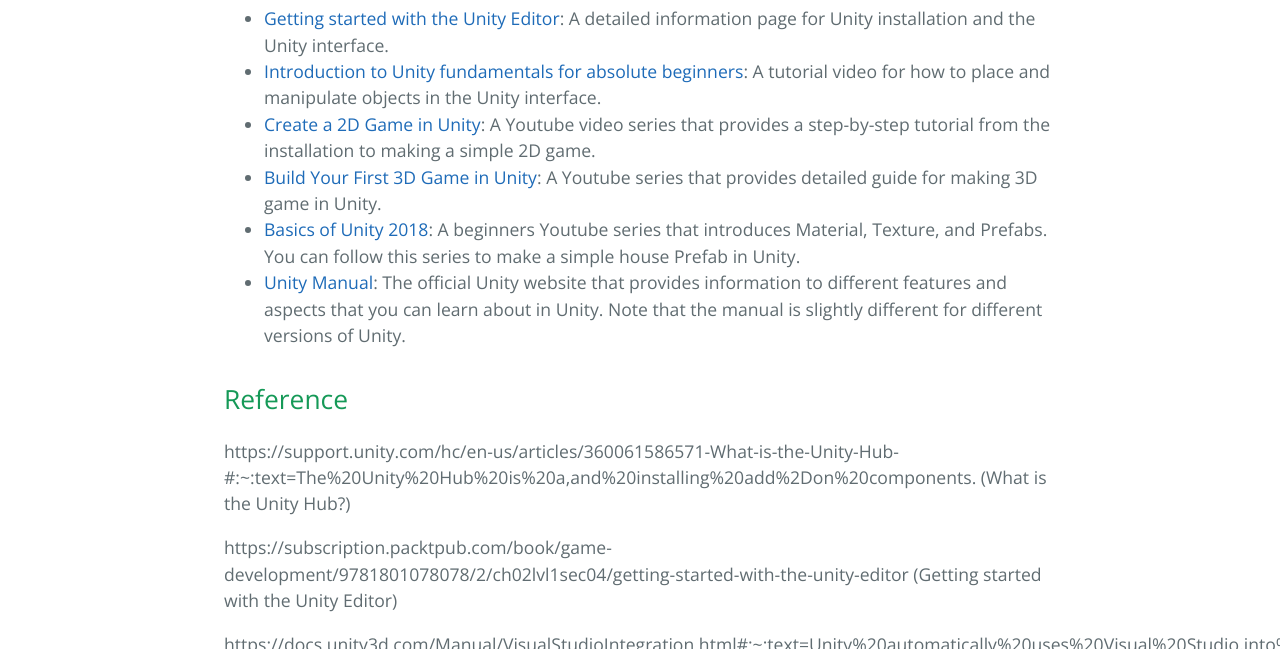
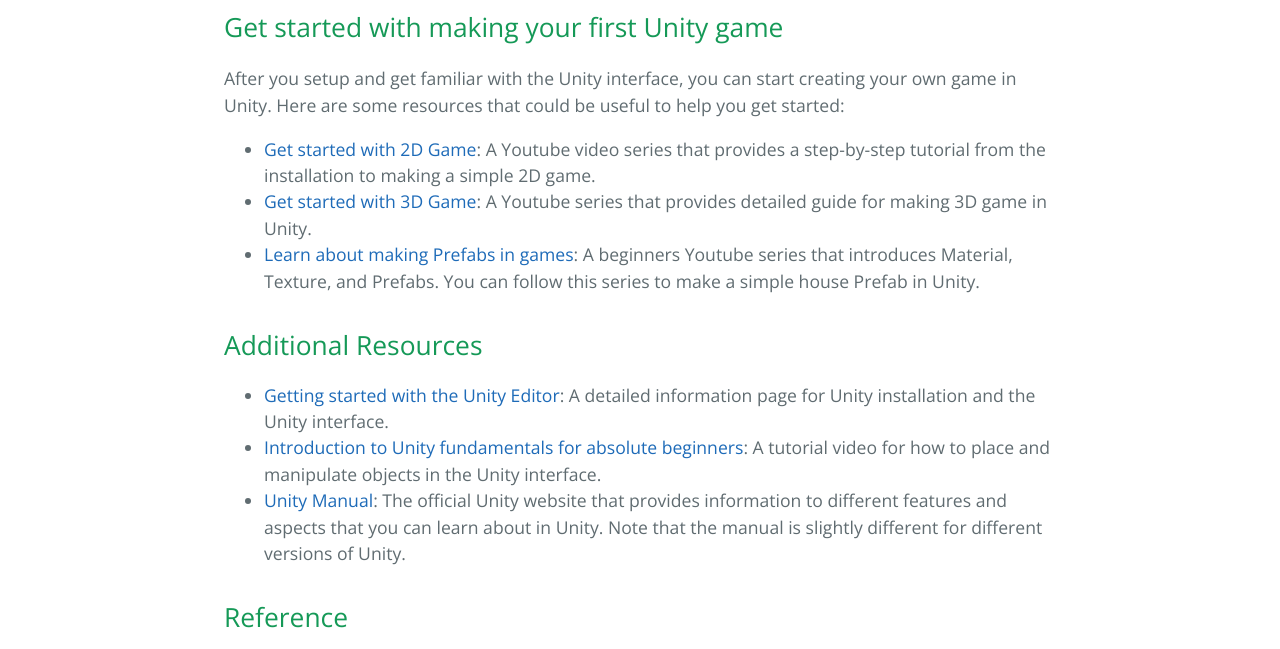
Before and after one commit to learning-software-engineering/learning-software-engineering.github.io, a Jekyll site: the page built from Topics/Tech_Stacks/Unity_Intro.md, in a window 1280 px wide and 900 px high, scrolled down 6494 px, cut to the strip 251-900 px from the top of the window. Built offline with Jekyll 4.4.1, drawn with Linux system fonts in a browser that asks for light colours; our own code applies the rules of GitHub Pages for plain Markdown files; some of the changed text lies outside the part shown.

Commit message:
organized links for get started to make games in Unity

```diff
--- a/Topics/Tech_Stacks/Unity_Intro.md
+++ b/Topics/Tech_Stacks/Unity_Intro.md
@@ -1,10 +1,11 @@
-# Unity
+# Introduction to Unity Basics
 
 ## Table of contents
 #### [Introduction](#introduction)
 #### [Download and installation](#download-and-installation)
 #### [Create new Unity project](#create-new-unity-project)
 #### [Brief intro to Unity interface](#brief-intro-to-the-unity-interface)
+#### [Making your First Unity game](#get-started-with-making-your-first-unity-game)
 #### [Additional resources](#additional-resources)
 #### [References](#reference)
 
@@ -77,14 +78,15 @@
   - Click on the External Script Editor dropdown and select your preferred default editor or select **Browse** to find your editor.
   <img width="650" alt="image-3" src="https://github.com/ruiting-chen/learning-software-engineering.github.io/assets/51133017/0243392d-eef1-4ba9-8f24-37ec43b5aa14">
 
+## Get started with making your first Unity game
+After you setup and get familiar with the Unity interface, you can start creating your own game in Unity. Here are some resources that could be useful to help you get started:
+- [Get started with 2D Game](https://www.youtube.com/watch?v=ewiw2tcfen8&list=PL0eyrZgxdwhxL5n_wJsnpI4Y9AFIFhhF8): A Youtube video series that provides a step-by-step tutorial from the installation to making a simple 2D game.
+- [Get started with 3D Game](https://www.youtube.com/watch?v=n0GQL5JgJcY&list=PLrnPJCHvNZuB5ATsJZLKX3AW4V9XaIV9b): A Youtube series that provides detailed guide for making 3D game in Unity.
+- [Learn about making Prefabs in games](https://www.youtube.com/watch?v=OyuyV1Ec7J8&list=PLS57jztVd1_8aoX8ZT6LIyIPQ9JpZriJH&index=1): A beginners Youtube series that introduces Material, Texture, and Prefabs. You can follow this series to make a simple house Prefab in Unity.
 
 ## Additional Resources
-
 - [Getting started with the Unity Editor](https://subscription.packtpub.com/book/game-development/9781801078078/2/ch02lvl1sec04/getting-started-with-the-unity-editor): A detailed information page for Unity installation and the Unity interface.
 - [Introduction to Unity fundamentals for absolute beginners](https://www.youtube.com/watch?v=ozL-h75vazQ): A tutorial video for how to place and manipulate objects in the Unity interface.
-- [Create a 2D Game in Unity](https://www.youtube.com/watch?v=ewiw2tcfen8&list=PL0eyrZgxdwhxL5n_wJsnpI4Y9AFIFhhF8): A Youtube video series that provides a step-by-step tutorial from the installation to making a simple 2D game.
-- [Build Your First 3D Game in Unity](https://www.youtube.com/watch?v=n0GQL5JgJcY&list=PLrnPJCHvNZuB5ATsJZLKX3AW4V9XaIV9b): A Youtube series that provides detailed guide for making 3D game in Unity.
-- [Basics of Unity 2018](https://www.youtube.com/watch?v=OyuyV1Ec7J8&list=PLS57jztVd1_8aoX8ZT6LIyIPQ9JpZriJH&index=1): A beginners Youtube series that introduces Material, Texture, and Prefabs. You can follow this series to make a simple house Prefab in Unity.
 - [Unity Manual](https://docs.unity3d.com/Manual/index.html): The official Unity website that provides information to different features and aspects that you can learn about in Unity. Note that the manual is slightly different for different versions of Unity.
 
 ## Reference
```
